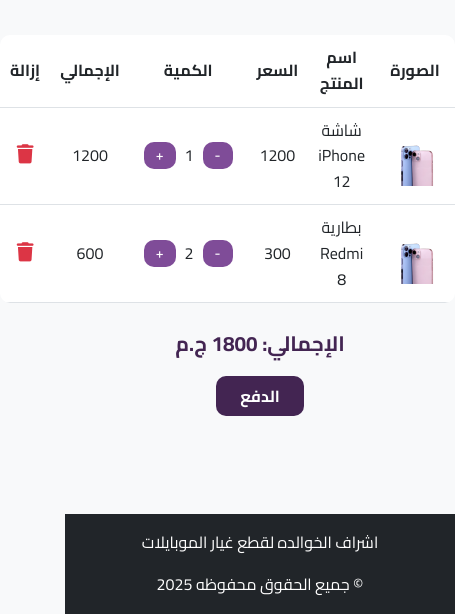
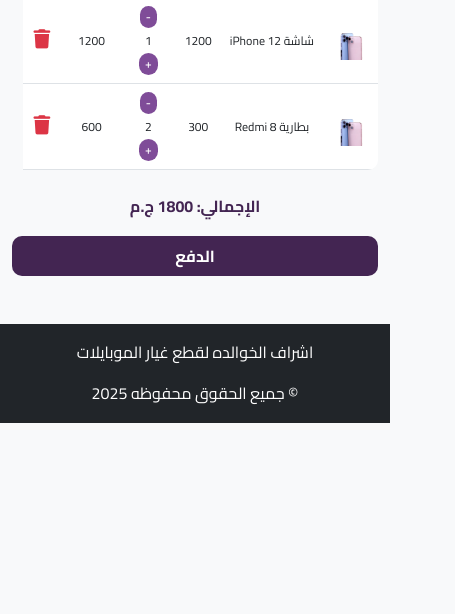
Before and after one commit to 5ReemMohamed/phone-parts, a plain HTML site: page cart.html in a window 390 px wide. Shown: the part 317-931 px from the top of the page, 455 px wide, since content can reach past the window. After the commit the page ends 844 px from the top, so only its background shows below. Drawn offline with nearby package versions, Linux system fonts and the light colour scheme.

Commit message:
second edit commit

```diff
--- a/cart.html
+++ b/cart.html
@@ -54,7 +54,7 @@
         </nav>
     </header>
     <section class="py-5 mt-5" id="cart">
-        <div class="cart-container">
+        <div class="container">
             <h2 class="mb-5 text-center py-5" data-aos="fade-up" data-aos-delay="100">سلة التسوق</h2>
 
             <table class="table cart-table mt-5" data-aos="fade-up" data-aos-delay="100">
--- a/css/main.css
+++ b/css/main.css
@@ -416,10 +416,16 @@ html[dir="ltr"] .section-header h2 {
 }
 
 h2 {
-  font-size: 52px;
+  font-size: 32px;
   font-weight: 700;
   margin-bottom: 80px;
   color: var(--primary);
+}
+
+@media screen and (min-width:768px) {
+  h2 {
+  font-size: 52px;
+}
 }
 
 .mobile-company .img {
@@ -635,10 +641,6 @@ h2 {
   margin-top: 6px;
 }
 
-.cart-container {
-    max-width: 1000px;
-    margin: 50px auto;
-}
 
 .cart-table {
     border-radius: 10px;
@@ -702,6 +704,66 @@ h2 {
     background: #f0f0f0;
     border-color: #523263;
 }
+/* Make table scrollable on small screens */
+@media (max-width: 768px) {
+  .cart-table {
+    display: block;
+    overflow-x: auto;
+    white-space: nowrap;
+  }
+
+  .cart-table th,
+  .cart-table td {
+    padding: 8px;
+    font-size: 14px;
+  }
+
+  .cart-table img {
+    width: 45px;
+    height: 45px;
+  }
+
+  .qty-control button {
+    padding: 2px 8px;
+    font-size: 12px;
+  }
+
+  .cart-total {
+    font-size: 1.1rem;
+    text-align: center;
+  }
+
+  .checkout-btn {
+    width: 100%;
+    text-align: center;
+  }
+}
+
+/* Extra small screens */
+@media (max-width: 480px) {
+  .cart-table th,
+  .cart-table td {
+    font-size: 12px;
+  }
+
+  .cart-table img {
+    width: 40px;
+    height: 40px;
+  }
+
+  .qty-control {
+    flex-direction: column;
+    gap: 3px;
+  }
+
+  .qty-control button {
+    padding: 2px 6px;
+  }
+
+  .cart-total {
+    font-size: 1rem;
+  }
+}
 .product-card .wishlist button,.product-card .remove button{
   background-color: transparent;
   color: white;
```
